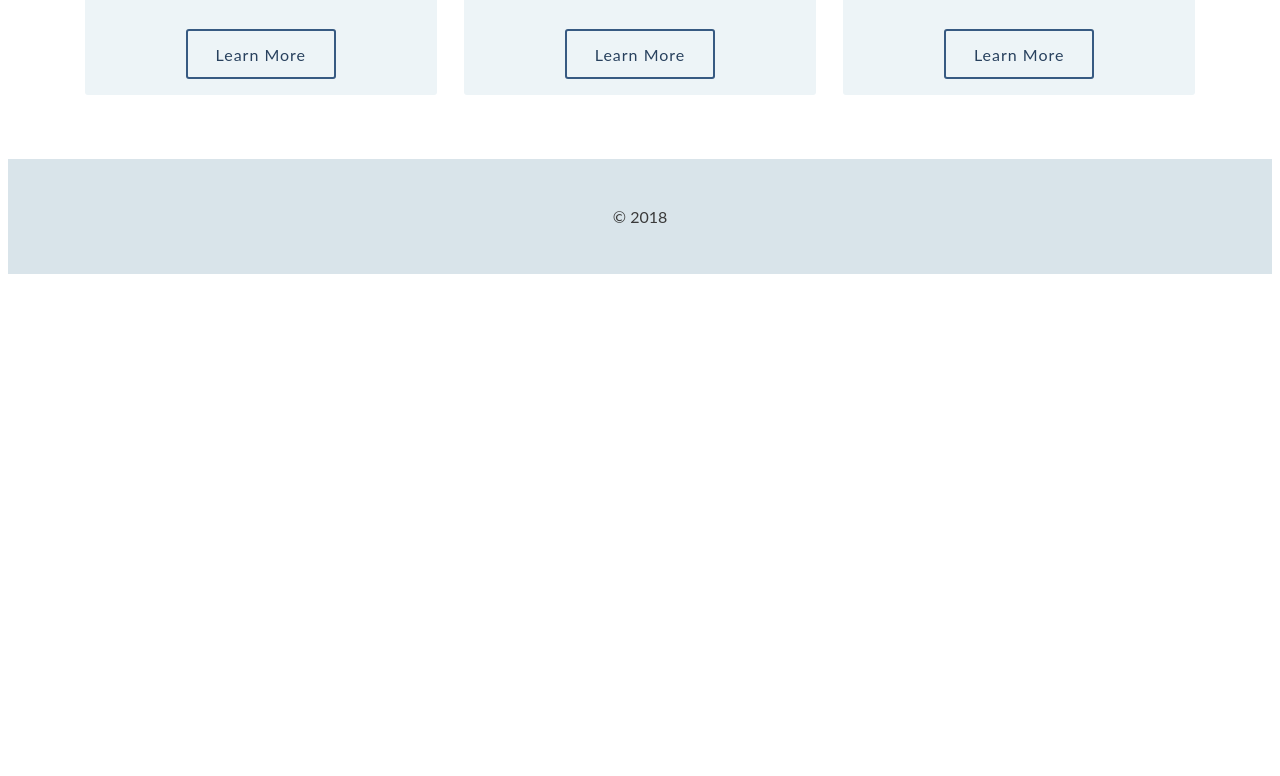
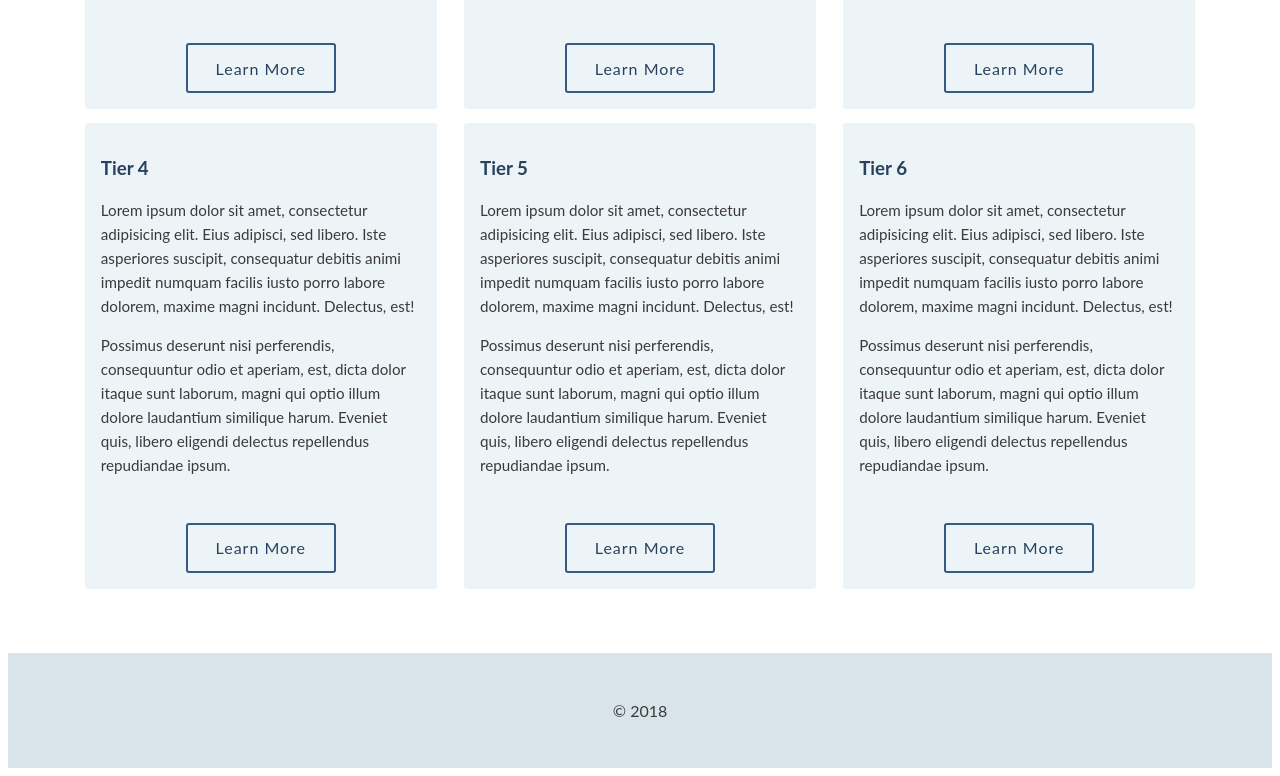
Before and after one commit to eggyducktective/flexbox-challenge, a plain HTML site: page index.html in a window 1280 px wide. Shown: the part 1703-2479 px from the top of the page. Before the commit the page ends 1985 px from the top, so only its background shows below. Drawn offline with nearby package versions, Linux system fonts and the light colour scheme; no server answers.

Commit message:
challenge 2 completed

```diff
--- a/index.html
+++ b/index.html
@@ -126,7 +126,40 @@
                 <span>Learn More</span>
             </a>
             </article>
+
+
+
+        <!--My Solution -->
+
+
+          <article>
+          <h3>Tier 4</h3>
+          <p>Lorem ipsum dolor sit amet, consectetur adipisicing elit. Eius adipisci, sed libero. Iste asperiores suscipit, consequatur debitis animi impedit numquam facilis iusto porro labore dolorem, maxime magni incidunt. Delectus, est!</p>
+          <p>Possimus deserunt nisi perferendis, consequuntur odio et aperiam, est, dicta dolor itaque sunt laborum, magni qui optio illum dolore laudantium similique harum. Eveniet quis, libero eligendi delectus repellendus repudiandae ipsum.</p>
+          <a class='button' href='#'>
+              <span>Learn More</span>
+          </a>
+          </article>
+          <article>
+          <h3>Tier 5</h3>
+          <p>Lorem ipsum dolor sit amet, consectetur adipisicing elit. Eius adipisci, sed libero. Iste asperiores suscipit, consequatur debitis animi impedit numquam facilis iusto porro labore dolorem, maxime magni incidunt. Delectus, est!</p>
+          <p>Possimus deserunt nisi perferendis, consequuntur odio et aperiam, est, dicta dolor itaque sunt laborum, magni qui optio illum dolore laudantium similique harum. Eveniet quis, libero eligendi delectus repellendus repudiandae ipsum.</p>
+          <a class='button' href='#'>
+              <span>Learn More</span>
+          </a>
+          </article>
+          <article>
+          <h3>Tier 6</h3>
+          <p>Lorem ipsum dolor sit amet, consectetur adipisicing elit. Eius adipisci, sed libero. Iste asperiores suscipit, consequatur debitis animi impedit numquam facilis iusto porro labore dolorem, maxime magni incidunt. Delectus, est!</p>
+          <p>Possimus deserunt nisi perferendis, consequuntur odio et aperiam, est, dicta dolor itaque sunt laborum, magni qui optio illum dolore laudantium similique harum. Eveniet quis, libero eligendi delectus repellendus repudiandae ipsum.</p>
+          <a class='button' href='#'>
+              <span>Learn More</span>
+          </a>
+          </article>
+
         </div>
+
+
         <div id='main-footer'>
             <p>&copy 2018</p>
         </div>
--- a/style.css
+++ b/style.css
@@ -248,20 +248,24 @@
   /* ---- Pricing ---- */
   #pricing {
     display: flex;
-    flex-direction: column;
+    /* flex-direction: column; */
+    flex-wrap: wrap; /* -- my solution --*/
     padding: 4em 0;
   }
   #pricing article {
     background: #edf4f7;
     display: flex;
     flex-direction: column;
-    flex: 1;
-    margin: 0 0.85em 1em;
+    width: 30%; /* -- my solution --*/
+    flex-grow: 1; /* -- my solution --*/
+    margin: 0.85em 0.85em 1em; /* -- my solution: change the margin-top value from 0 to 0.85em --*/
     padding: 1em;
     border-radius: 3px;
   }
+
   #pricing article:last-child {
     margin-bottom: 0;
+
   }
   #pricing article h3 {
     color: #28415E;
@@ -303,4 +307,5 @@
     flex: 1;
     padding: 2em 0;
     text-align: center;
+
   }
```
